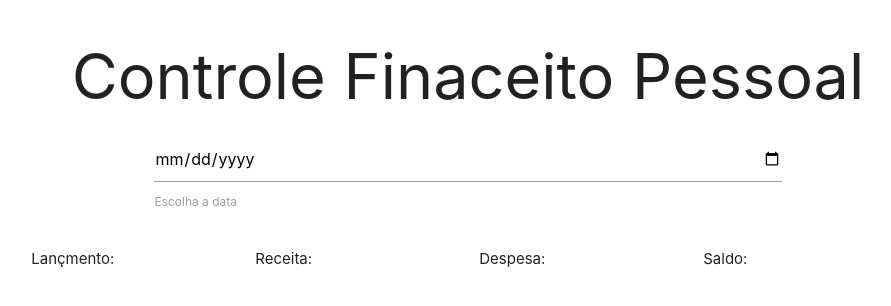
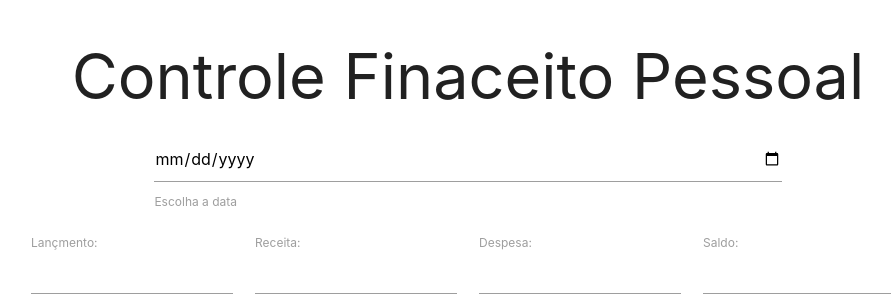
Before and after one commit to jessicaperuggia/controleFinaceiroPessoal, a React (Create React App) app in the folder client/: page / in a window 1280 px wide. Shown: the top 306 px of the page, without its empty margins (172-1063 px from the left). Built offline with nearby package versions, Linux system fonts and the light colour scheme.

Commit message:
correcting a misspelled letter

```diff
--- a/client/src/App.js
+++ b/client/src/App.js
@@ -13,10 +13,10 @@ export default function App() {
         <MonthPeriod />
       </div>
       <div className='row'>
-        <InputReadOnly lable='Lançmento:' />
-        <InputReadOnly lable='Receita:' color='green' />
-        <InputReadOnly lable='Despesa:' color='red' />
-        <InputReadOnly lable='Saldo:' />
+        <InputReadOnly label='Lançmento:' />
+        <InputReadOnly label='Receita:' color='green' />
+        <InputReadOnly label='Despesa:' color='red' />
+        <InputReadOnly label='Saldo:' />
       </div>
     </div>
   );
--- a/client/src/components/InputReadOnly.js
+++ b/client/src/components/InputReadOnly.js
@@ -1,15 +1,15 @@
 import React from 'react'
 
 export default function InputReadOnly(props) {
-    const { lable, value, color = 'black' } = props;
-    const id = 'input' + lable;
+    const { label, value, color = 'black' } = props;
+    const id = 'input' + label;
 
     return (
         <div className='input-field col s12 m6 l3'>
-            <lable className='active' htmlFor={id}>
-                {lable}
-            </lable>
             <input type='text' id={id} readOnly value={value} style={{ color, fontWeight: 'bold' }} />
+            <label className='active' htmlFor={id}>
+                {label}
+            </label>
         </div>
     );
 }
```
